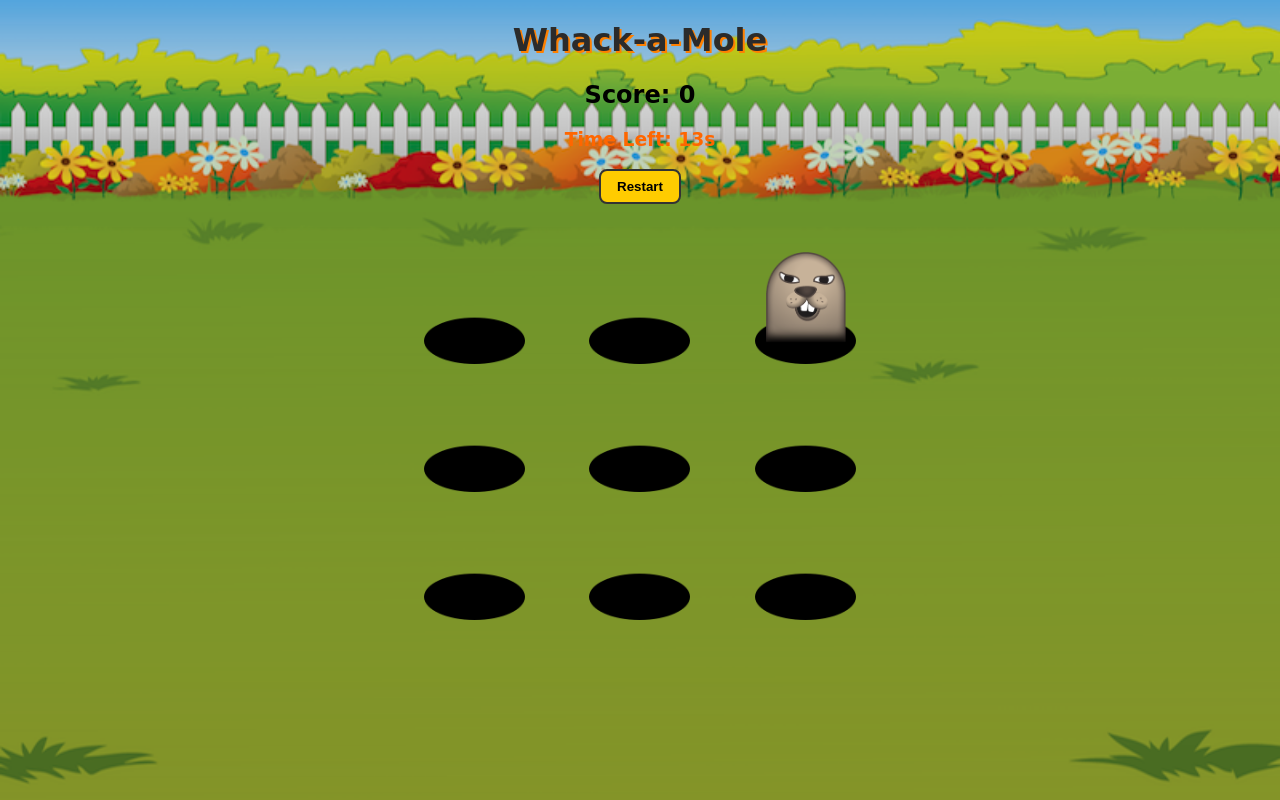
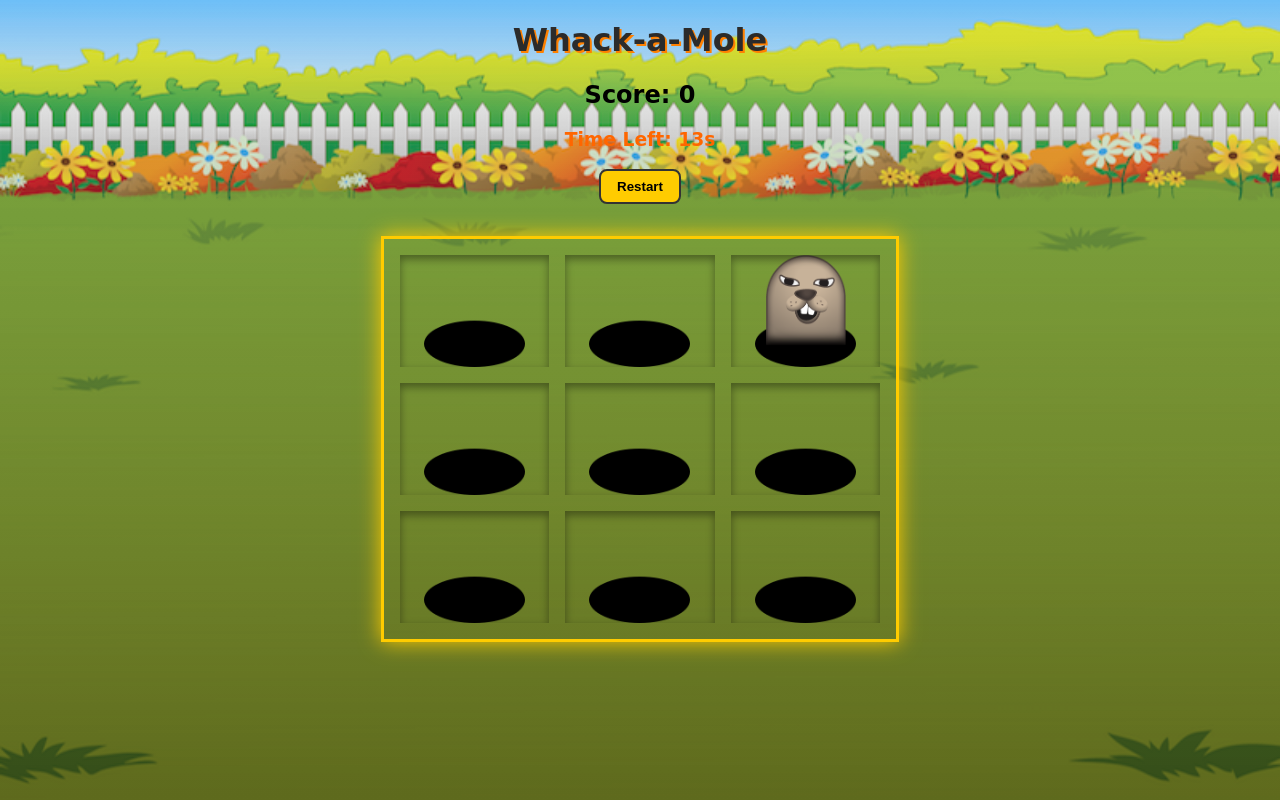
Before and after one commit to CharlesW1117/Whack-a-mole, a React (Vite) app: page / in a window 1280 px wide. Both pictures are taken after a click on the button "Play". Built offline with nearby package versions, Linux system fonts and the light colour scheme.

Commit message:
polishing the game

```diff
--- a/src/index.css
+++ b/src/index.css
@@ -1,32 +1,40 @@
-.welcome, .game {
+/* === Whack-a-Mole Game Styles === */
+
+/* Center layout for welcome and game sections */
+.welcome,
+.game {
   text-align: center;
 }
 
-.field {
-  list-style: none;
-  display: grid;
-  grid-template-columns: repeat(3, 1fr);
-  grid-auto-rows: 7rem;
-  gap: 1rem;
-  padding: 1rem;
-  max-width: 30rem;
-  margin: 0 auto;
-}
-
+/* Body background and font */
 body {
   background: url("/background.png") no-repeat center center fixed;
   background-size: cover;
   font-family: "Comic Sans MS", cursive, sans-serif;
   background-color: #b0b0b0;
-  font-family: "Comic Sans MS", cursive, sans-serif;
+  animation: backgroundShift 10s ease-in-out infinite alternate;
 }
 
+/* Subtle gradient overlay for atmosphere */
+body::before {
+  content: "";
+  position: fixed;
+  top: 0;
+  left: 0;
+  width: 100%;
+  height: 100%;
+  background: linear-gradient(to bottom, rgba(255, 255, 255, 0.1), rgba(0, 0, 0, 0.5));
+  z-index: -1;
+}
+
+/* Title styling */
 h1 {
   text-align: center;
   color: #2b2b2b;
   text-shadow: 2px 2px #ff8000;
 }
 
+/* Welcome text */
 .welcome p {
   font-size: 1.2rem;
   margin-bottom: 1rem;
@@ -37,7 +45,7 @@ h1 {
   color: #040200;
 }
 
-
+/* Buttons */
 button {
   background-color: #ffcc00;
   border: 2px solid #333;
@@ -52,6 +60,7 @@ button:hover {
   transform: scale(1.05);
 }
 
+/* Game field grid */
 .field {
   list-style: none;
   display: grid;
@@ -61,17 +70,30 @@ button:hover {
   padding: 1rem;
   max-width: 30rem;
   margin: 2rem auto;
+  border: 3px solid #ffcc00;
+  box-shadow: 0 0 20px #ffcc00;
 }
 
+/* Hole styling */
 .hole {
   background: url("/hole.png") no-repeat center/contain;
+  box-shadow: inset 0 4px 8px rgba(0, 0, 0, 0.4);
 }
 
+/* Mole animation */
 .mole {
   background-image: url("/mole.png");
-  animation: pop 0.2s ease;
+  animation: pop 0.2s ease, bounce 0.3s ease-in-out;
 }
 
+/* Active hole feedback */
+.hole.active {
+  filter: brightness(1.3);
+  transform: scale(1.05);
+  transition: all 0.1s ease;
+}
+
+/* Pop and bounce animations */
 @keyframes pop {
   0% {
     transform: translateY(20px);
@@ -81,13 +103,34 @@ button:hover {
   }
 }
 
+@keyframes bounce {
+  0%, 100% {
+    transform: translateY(0);
+  }
+  50% {
+    transform: translateY(-10px);
+  }
+}
+
+/* Score pulse effect */
+.score {
+  font-size: 1.5rem;
+  color: #ff6600;
+  font-weight: bold;
+  transition: transform 0.2s ease;
+}
+
+.score.pulse {
+  transform: scale(1.2);
+}
+
+/* Game section heading */
 .game h3 {
   color: #ff6600;
   font-weight: bold;
 }
 
-/* adding a fade in animation for the game over screen with a glow */
-
+/* Fade-in animation for game over screen */
 @keyframes fadeIn {
   from {
     opacity: 0;
@@ -99,6 +142,7 @@ button:hover {
   }
 }
 
+/* Game over screen */
 .game-over {
   text-align: center;
   color: #080502;
@@ -113,13 +157,17 @@ button:hover {
   text-shadow: 0 0 10px #ff7315, 0 0 20px #78f305;
 }
 
-body::before {
-  content: "";
-  position: fixed;
-  top: 0;
-  left: 0;
-  width: 100%;
-  height: 100%;
-  background: linear-gradient(to bottom, rgba(0, 0, 0, 0.1), rgba(0, 0, 0, 0.3));
-  z-index: -1;
+/* Background animation */
+@keyframes backgroundShift {
+  0% {
+    background-position: center top;
+  }
+  100% {
+    background-position: center bottom;
+  }
 }
+
+/* Fun cursor */
+body {
+  cursor: url("/hammer.png"), auto;
+}
```
